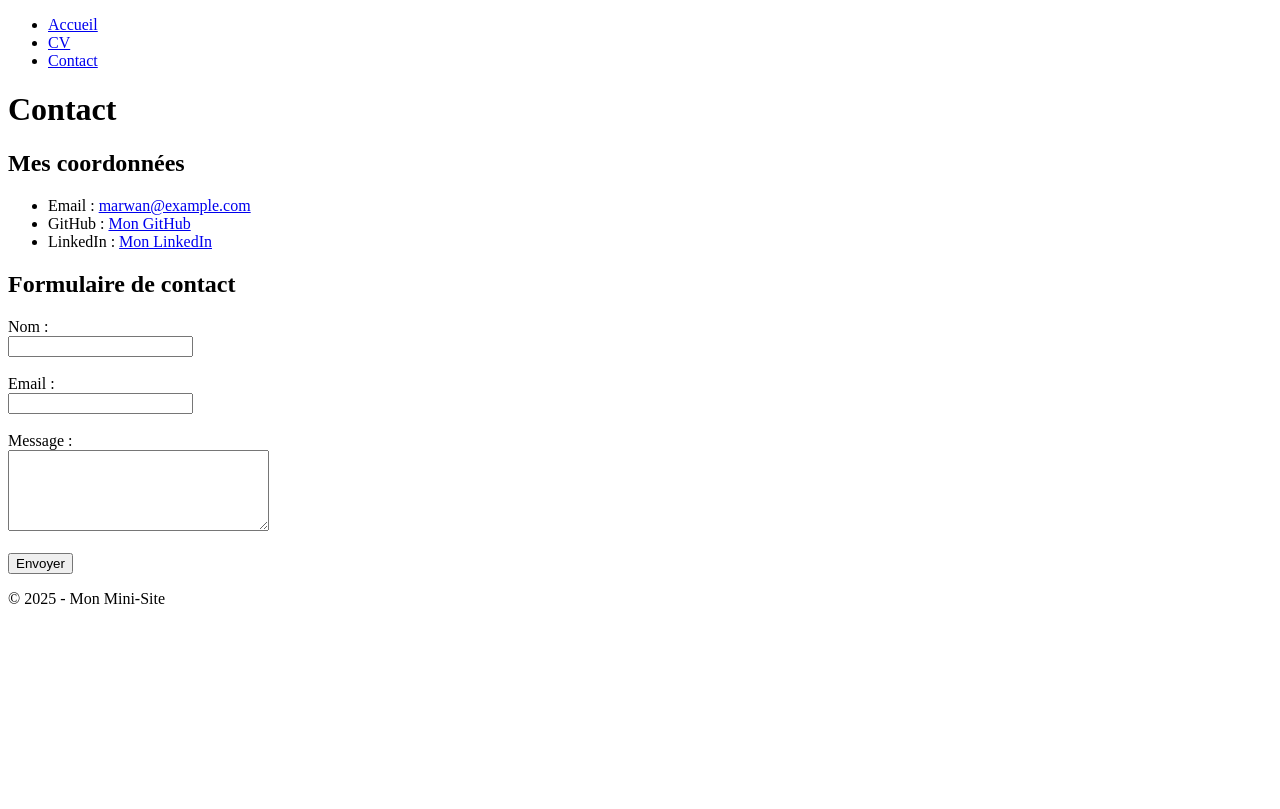
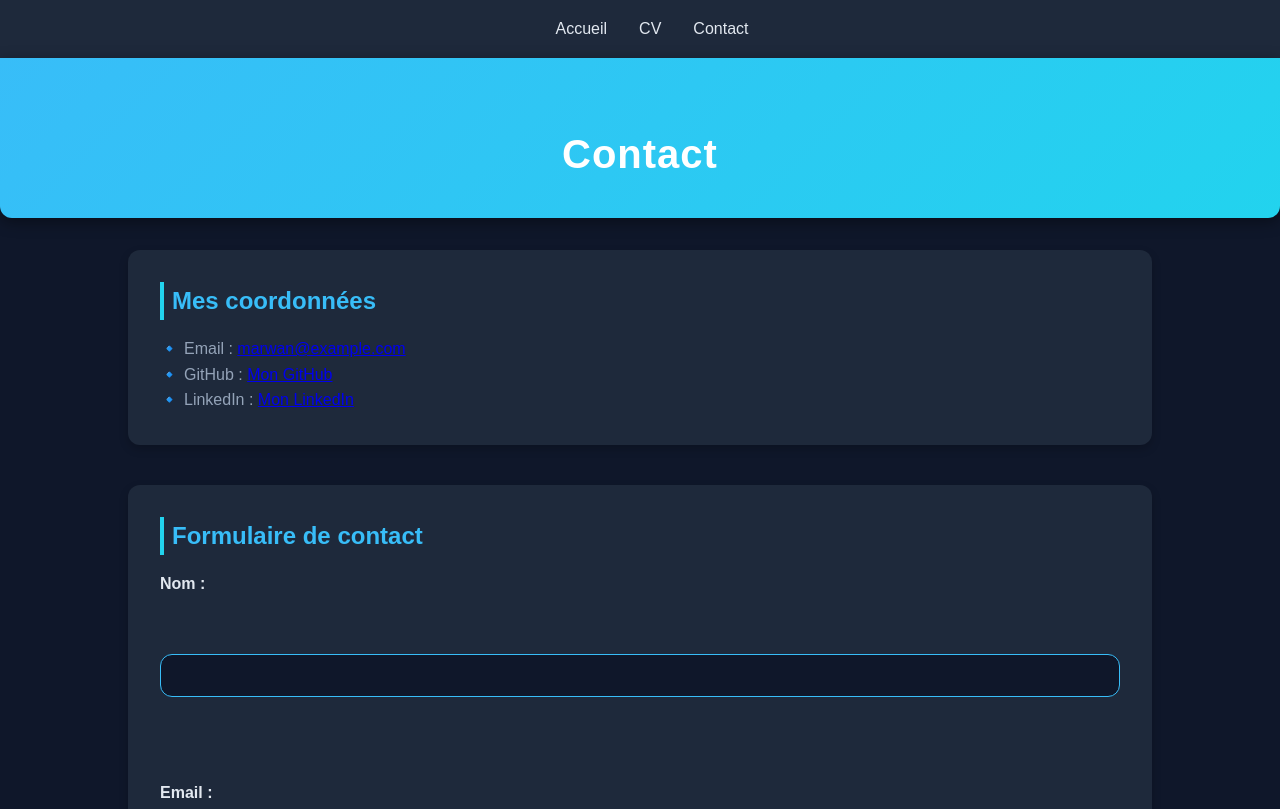
Before and after one commit to MarwanBouhamed/Mini-site-HTML-Pr-sentation-personnelle, a plain HTML site: page Prototype-et-realisation/Réalisation/contact.html in a window 1280 px wide. Shown: the top 809 px of the page. Drawn offline with Linux system fonts and the light colour scheme.

Commit message:
Realisatin css

```diff
--- a/Prototype-et-realisation/Réalisation/contact.html
+++ b/Prototype-et-realisation/Réalisation/contact.html
@@ -4,6 +4,7 @@
   <meta charset="UTF-8">
   <meta name="viewport" content="width=device-width, initial-scale=1.0">
   <title>Contact - Mon Site</title>
+  <link rel="stylesheet" href="style.css">
 </head>
 <body>
 
--- /dev/null
+++ b/Prototype-et-realisation/Réalisation/style.css
@@ -0,0 +1,202 @@
+
+:root {
+  --bg-main: #0f172a;
+  --bg-secondary: #1e293b;
+  --text-main: #e2e8f0;
+  --text-secondary: #94a3b8;
+  --primary: #38bdf8;
+  --accent: #22d3ee;
+  --radius: 12px;
+  --transition: 0.3s ease;
+}
+
+* {
+  margin: 0;
+  padding: 0;
+  box-sizing: border-box;
+  font-family: "Poppins", sans-serif;
+}
+
+body {
+  background: var(--bg-main);
+  color: var(--text-main);
+  line-height: 1.6;
+  display: flex;
+  flex-direction: column;
+  min-height: 100vh;
+  transition: background var(--transition), color var(--transition);
+}
+
+   /* NAVIGATION */
+
+nav {
+  background: var(--bg-secondary);
+  padding: 1rem 2rem;
+  box-shadow: 0 4px 10px rgba(0,0,0,0.3);
+}
+
+nav ul {
+  list-style: none;
+  display: flex;
+  justify-content: center;
+  gap: 2rem;
+}
+
+nav a {
+  color: var(--text-main);
+  text-decoration: none;
+  font-weight: 500;
+  position: relative;
+  transition: color var(--transition);
+}
+
+nav a::after {
+  content: "";
+  position: absolute;
+  left: 0;
+  bottom: -5px;
+  width: 0;
+  height: 2px;
+  background: var(--primary);
+  transition: width var(--transition);
+}
+
+nav a:hover {
+  color: var(--primary);
+}
+
+nav a:hover::after {
+  width: 100%;
+}
+
+ /* HEADER */
+
+header {
+  text-align: center;
+  padding: 4rem 1rem 2rem;
+  background: linear-gradient(135deg, var(--primary), var(--accent));
+  color: #fff;
+  border-radius: 0 0 var(--radius) var(--radius);
+  box-shadow: 0 4px 15px rgba(0,0,0,0.4);
+}
+
+header h1 {
+  font-size: 2.5rem;
+  letter-spacing: 1px;
+}
+
+
+    /* MAIN SECTIONS */
+
+main {
+  flex: 1;
+  padding: 2rem 10%;
+  display: flex;
+  flex-direction: column;
+  gap: 2.5rem;
+}
+
+section {
+  background: var(--bg-secondary);
+  padding: 2rem;
+  border-radius: var(--radius);
+  box-shadow: 0 4px 10px rgba(0,0,0,0.2);
+  transition: transform var(--transition);
+}
+
+section:hover {
+  transform: translateY(-5px);
+}
+
+section h2 {
+  color: var(--primary);
+  margin-bottom: 1rem;
+  border-left: 4px solid var(--accent);
+  padding-left: 0.5rem;
+}
+
+ /* LISTES ET TEXTES */
+
+ul {
+  list-style-type: "🔹 ";
+  margin-left: 1.5rem;
+}
+
+p, li {
+  color: var(--text-secondary);
+  font-size: 1rem;
+}
+
+ /* FORMULAIRE */
+
+form {
+  display: flex;
+  flex-direction: column;
+  gap: 1rem;
+}
+
+label {
+  font-weight: 600;
+  color: var(--text-main);
+}
+
+input, textarea {
+  width: 100%;
+  padding: 0.8rem;
+  border-radius: var(--radius);
+  border: 1px solid var(--primary);
+  background: var(--bg-main);
+  color: var(--text-main);
+  transition: border var(--transition), background var(--transition);
+}
+
+input:focus, textarea:focus {
+  outline: none;
+  border-color: var(--accent);
+  background: #0b1220;
+}
+
+button {
+  align-self: flex-start;
+  background: var(--primary);
+  color: white;
+  border: none;
+  padding: 0.8rem 1.5rem;
+  border-radius: var(--radius);
+  cursor: pointer;
+  font-weight: 600;
+  transition: background var(--transition), transform var(--transition);
+}
+
+button:hover {
+  background: var(--accent);
+  transform: scale(1.05);
+}
+
+ /* FOOTER */
+
+footer {
+  text-align: center;
+  background: var(--bg-secondary);
+  padding: 1.5rem;
+  font-size: 0.9rem;
+  color: var(--text-secondary);
+  border-top: 1px solid rgba(255,255,255,0.1);
+}
+
+ /* RESPONSIVE DESIGN */
+
+@media (max-width: 768px) {
+  main {
+    padding: 1.5rem;
+  }
+
+  nav ul {
+    flex-direction: column;
+    gap: 1rem;
+  }
+
+  header h1 {
+    font-size: 2rem;
+  }
+}
```
Also changed, not shown: Prototype-et-realisation/Réalisation/cv.html (+1 -0 lines), Prototype-et-realisation/Réalisation/index.html (+1 -0 lines).
